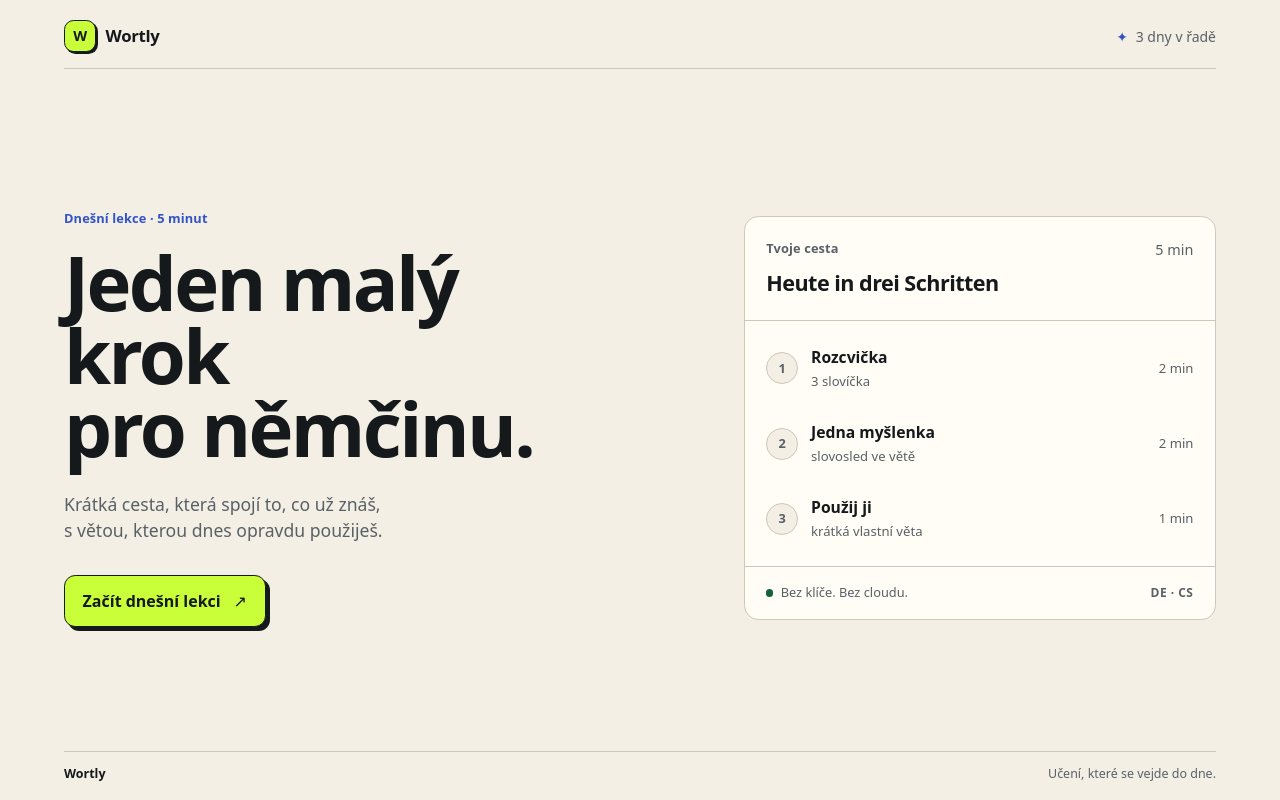
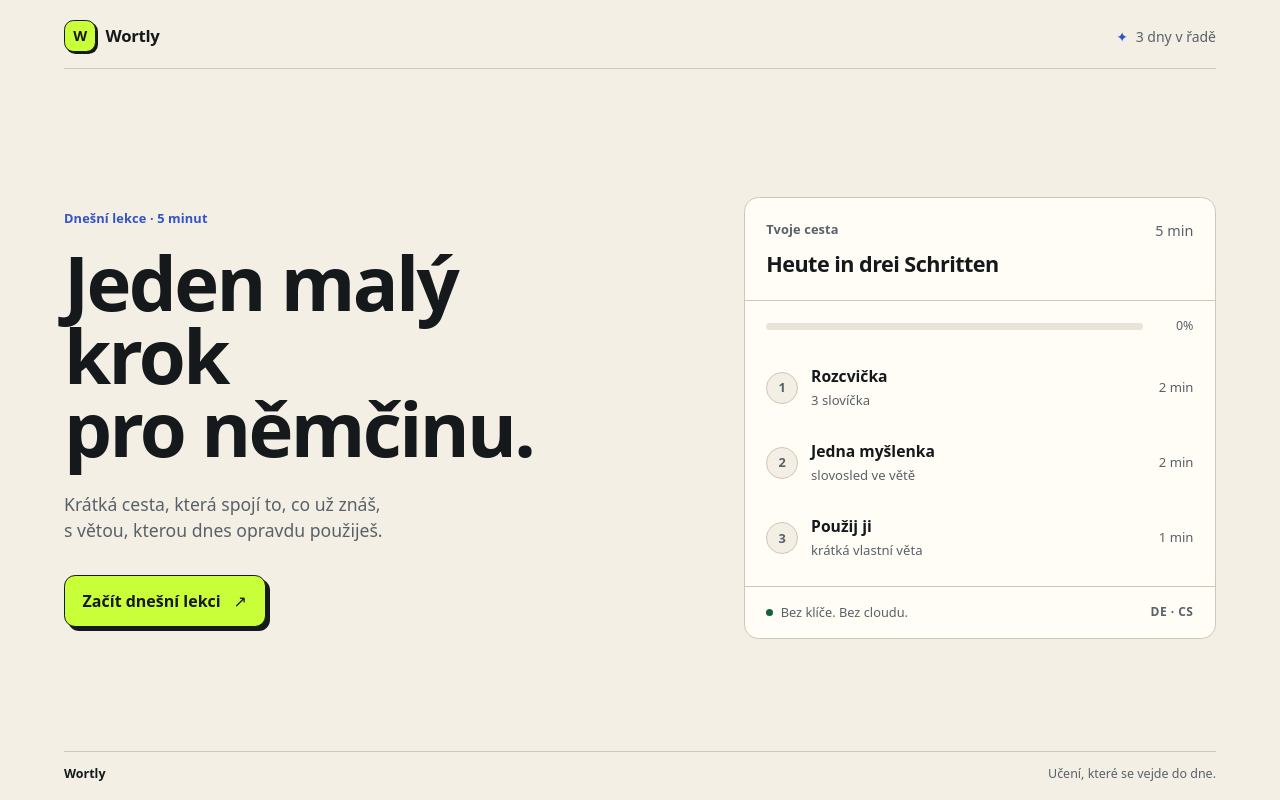
Before and after one commit to Aletheie/Fritz, a SvelteKit app: page / in a window 1280 px wide. Built offline with nearby package versions, Linux system fonts and the light colour scheme.

Commit message:
feat(ui): show daily lesson progress

```diff
--- /dev/null
+++ b/src/lib/components/ProgressBar.svelte
@@ -0,0 +1,41 @@
+<script lang="ts">
+  let { value, label = 'Postup' } = $props<{ value: number; label?: string }>();
+  let progress = $derived(Math.max(0, Math.min(100, value)));
+</script>
+
+<div
+  class="progress-track"
+  role="progressbar"
+  aria-label={label}
+  aria-valuemin="0"
+  aria-valuemax="100"
+  aria-valuenow={progress}
+>
+  <span class="progress-fill" style={`transform: scaleX(${progress / 100})`}></span>
+</div>
+
+<style>
+  .progress-track {
+    width: 100%;
+    height: 0.45rem;
+    overflow: hidden;
+    border-radius: 999px;
+    background: var(--surface-muted);
+  }
+
+  .progress-fill {
+    display: block;
+    width: 100%;
+    height: 100%;
+    transform-origin: left center;
+    border-radius: inherit;
+    background: var(--accent);
+    transition: transform 200ms cubic-bezier(0.23, 1, 0.32, 1);
+  }
+
+  @media (prefers-reduced-motion: reduce) {
+    .progress-fill {
+      transition: none;
+    }
+  }
+</style>
--- a/src/routes/+page.svelte
+++ b/src/routes/+page.svelte
@@ -1,4 +1,6 @@
 <script lang="ts">
+  import ProgressBar from '$lib/components/ProgressBar.svelte';
+
   const steps = [
     { title: 'Rozcvička', detail: '3 slovíčka', time: '2 min' },
     { title: 'Jedna myšlenka', detail: 'slovosled ve větě', time: '2 min' },
@@ -7,6 +9,7 @@
 
   let started = $state(false);
   let warmupDone = $state(false);
+  let lessonProgress = $derived(warmupDone ? 100 : started ? 33 : 0);
 </script>
 
 <svelte:head>
@@ -57,6 +60,11 @@
           <h2 id="lesson-title">Heute in drei Schritten</h2>
         </div>
         <p class="duration">5 min</p>
+      </div>
+
+      <div class="panel-progress">
+        <ProgressBar value={lessonProgress} label="Postup dnešní lekce" />
+        <span>{lessonProgress}%</span>
       </div>
 
       <ol class="steps">
@@ -272,6 +280,25 @@
     font-size: 0.9rem;
   }
 
+  .panel-progress {
+    display: flex;
+    align-items: center;
+    gap: 0.75rem;
+    padding: 1rem 1.35rem 0.25rem;
+  }
+
+  .panel-progress :global(.progress-track) {
+    flex: 1;
+  }
+
+  .panel-progress > span {
+    width: 2.4rem;
+    color: var(--ink-muted);
+    font-variant-numeric: tabular-nums;
+    font-size: 0.78rem;
+    text-align: right;
+  }
+
   .steps {
     display: grid;
     gap: 0.25rem;
```
